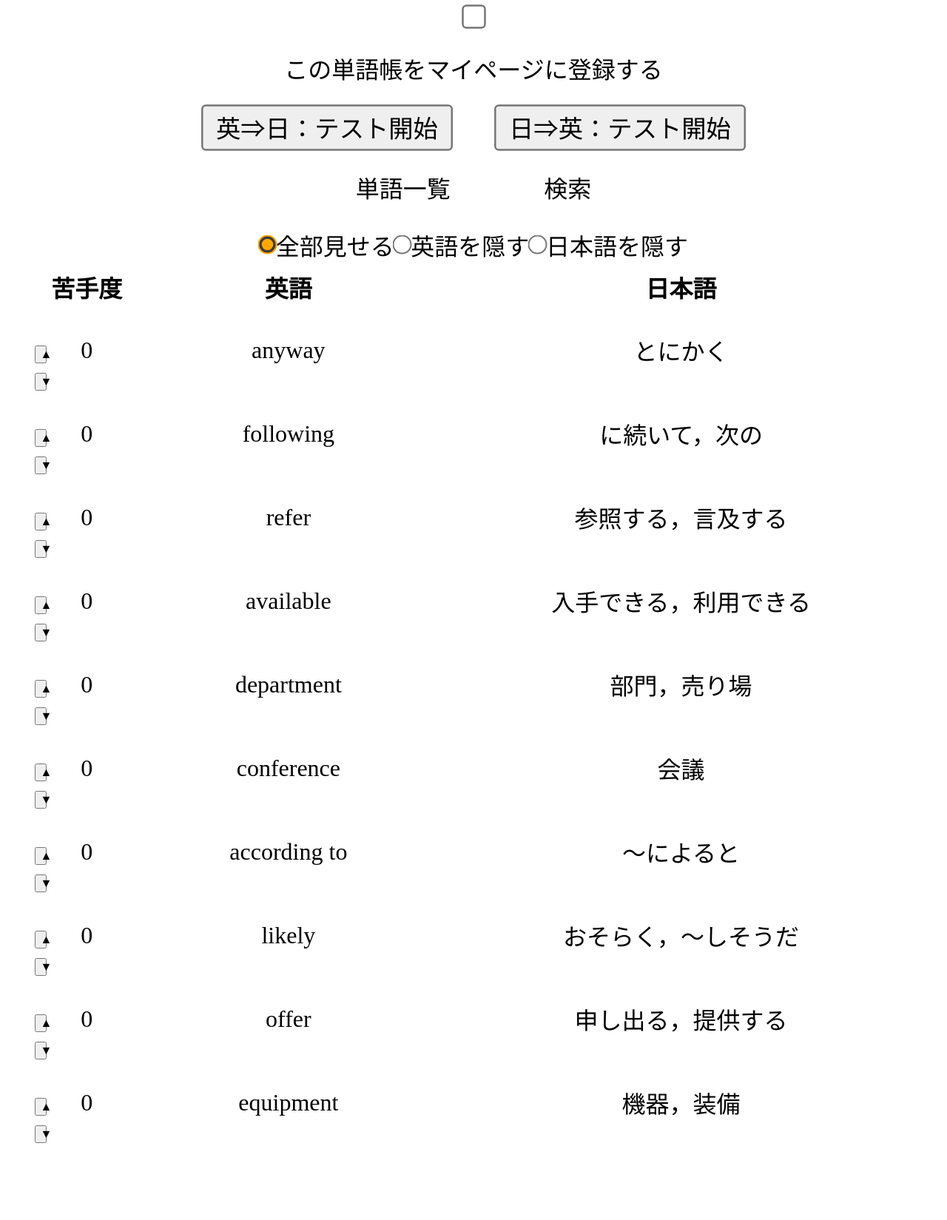
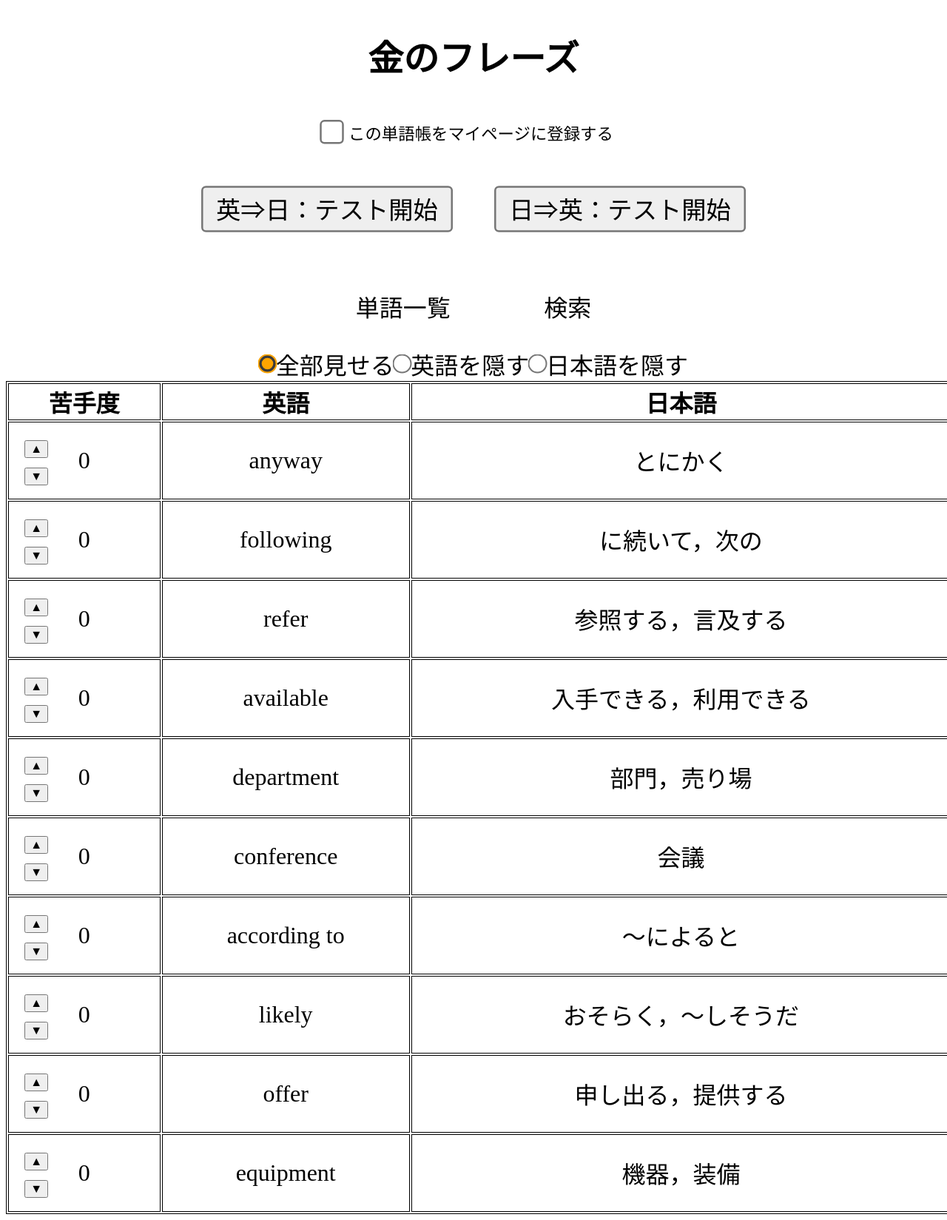
Before and after one commit to uta7/graduation-work, a PHP site: page /tangochou.php in a window 1280 px wide. Shown: the part 79-1728 px from the top of the page at 74% size. Before the commit the page ends 1624 px from the top, so only its background shows below. Run offline with PHP 8.4, Linux system fonts and the light colour scheme; data that the repository does not hold is empty.

Commit message:
Add files via upload

```diff
--- a/q&a.php
+++ b/q&a.php
@@ -18,7 +18,11 @@
         <div class="fontsizeSmall">この単語を登録する</div>
       </div>
       <p><?php echo $table[0]["Eng"]; ?></p>
-      <p id="option1" class="hidden"><?php echo $table[0]["Ja"]; ?></p>
+      <p id="option1" class="hidden">
+        <?php
+          echo $table[0]["Ja"];
+        ?>
+      </p>
     </div>
     <div >
       <div id="option2" class="hidden" >
--- a/style.css
+++ b/style.css
@@ -54,7 +54,7 @@ body {
 
 .testStartBtn {
 	transform:scale(2.5);
-	margin: 1% 10%;
+	margin: 5% 10%;
 }
 
 .radios {
@@ -71,22 +71,26 @@ body {
 }
 
 .badBtn {
-	width: 50%;
-	height: 50%;
+	/* width: 50%;
+	height: 50%; */
 	font-size: 50%;
 	text-align: center;
 }
 
 table {
 	width: 100vw;
-	border-collapse: separate;
-	border-spacing: 10px 10px; /*左右10上下10*/
+	/* border-collapse: separate;
+	border-spacing: 10px 10px; */
 	vertical-align: middle;
+}
+
+table, td, th {
+	border: 1px black solid;
 }
 
 .left {
 	position: absolute;
-	top: 0;
+	top: -55%;
 	left: 10%;
 }
 .tangochou {
--- a/tangochou.php
+++ b/tangochou.php
@@ -10,10 +10,10 @@
 
 <body>
   <?php include "header.php" ?>
-
-  <div>
+  <h2>金のフレーズ</h2>
+  <div class="flexPa">
     <input class="checkbox" type="checkbox">
-    <p class="fontSize" >この単語帳をマイページに登録する</p>
+    <p class="fontsizeSmall" >この単語帳をマイページに登録する</p>
   </div>
   <?php include "tango.php" ?>
 </body>
```
Also changed, not shown: home.php (+3 -3 lines), mypage.php (+3 -3 lines), tango.php (indentation only).
